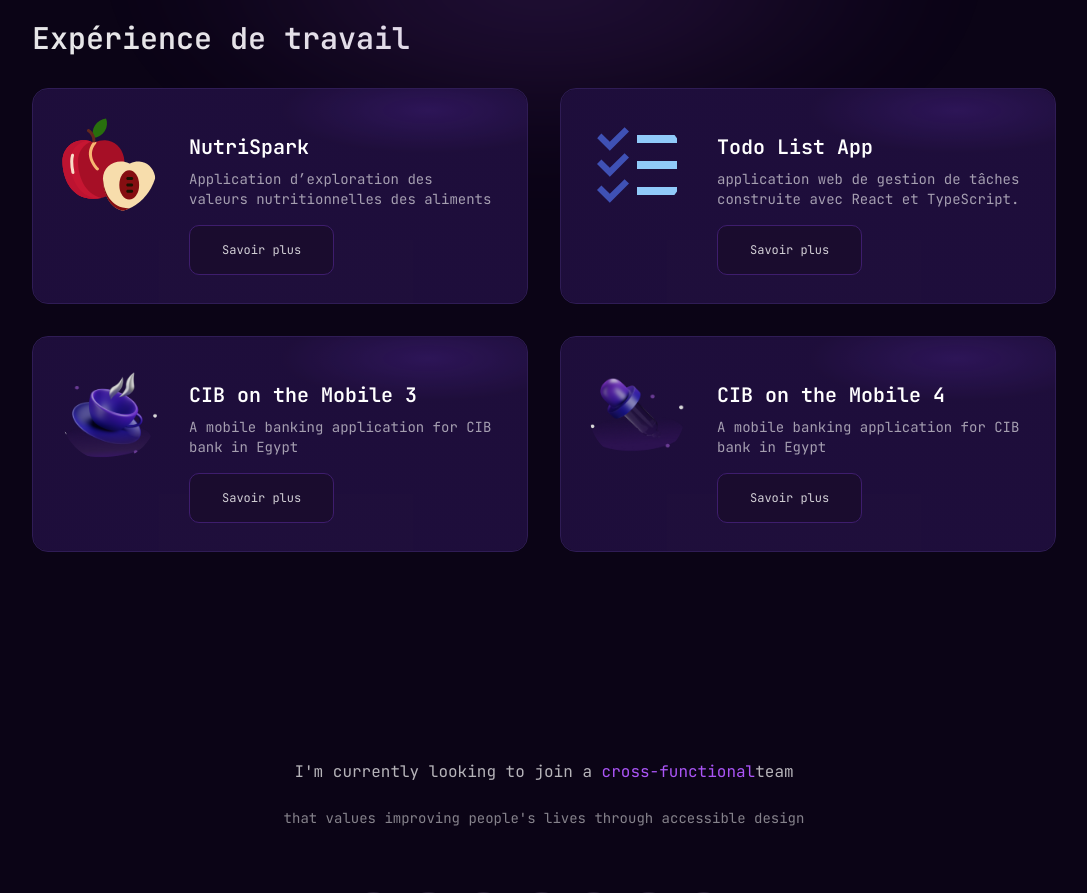
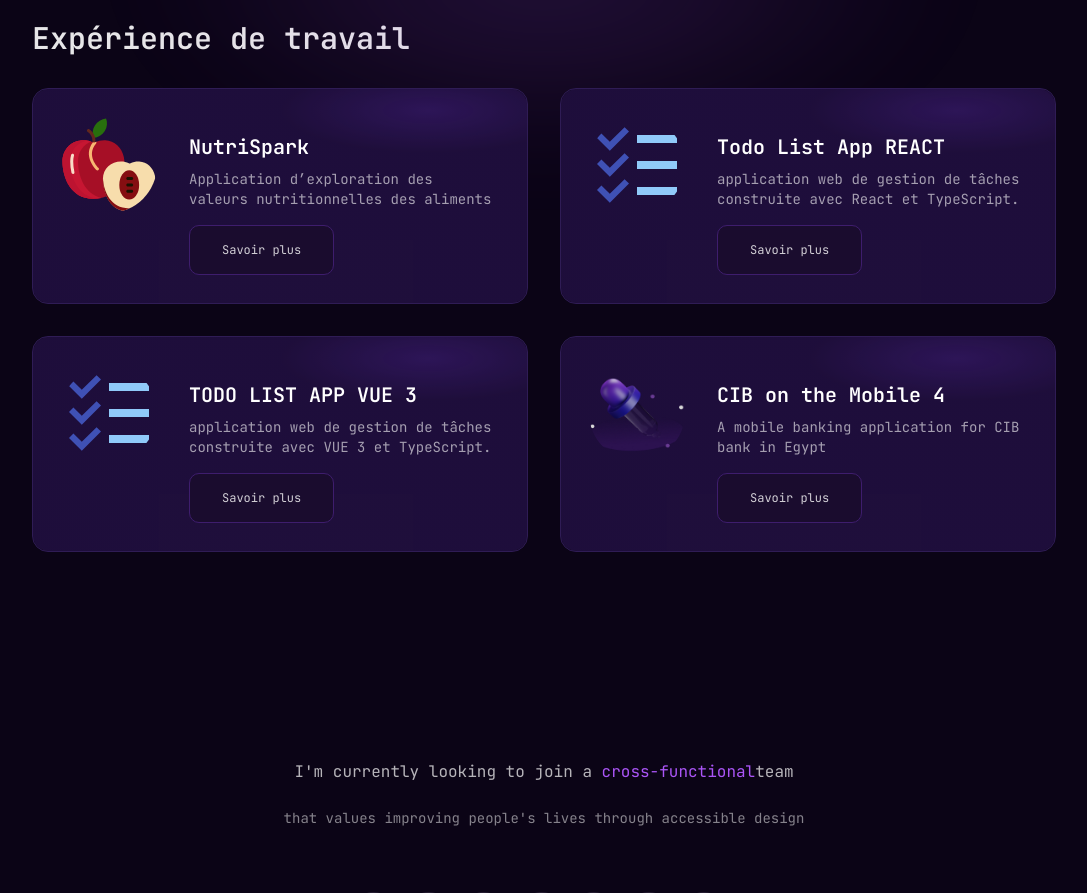
Before and after one commit to FranckDev7/portfolio-next-16, a Next.js app: page / in a window 1280 px wide. Shown: the part 940-1833 px from the top of the page, without its empty margins (96-1183 px from the left). Built offline with nearby package versions, Linux system fonts and the light colour scheme.

Commit message:
ajout d'une experience de travail

```diff
--- a/src/components/WorkExperience.tsx
+++ b/src/components/WorkExperience.tsx
@@ -22,7 +22,7 @@
     link: 'https://nutri-spark.vercel.app/',
   },
   {
-    title: 'Todo List App',
+    title: 'Todo List App REACT',
     description: `
         application web de gestion de tâches construite avec React et TypeScript.
       `,
@@ -30,12 +30,12 @@
     link: 'https://todo-list-react-19.vercel.app/',
   },
   {
-    title: 'CIB on the Mobile 3',
+    title: 'TODO LIST APP VUE 3',
     description: `
-        A mobile banking application for CIB bank in Egypt
+        application web de gestion de tâches construite avec VUE 3 et TypeScript.
       `,
-    image: '/images/work-experience-3.png',
-    link: '#',
+    image: '/images/todo-list.svg',
+    link: 'https://todo-app-vue-kappa.vercel.app/',
   },
   {
     title: 'CIB on the Mobile 4',
```
